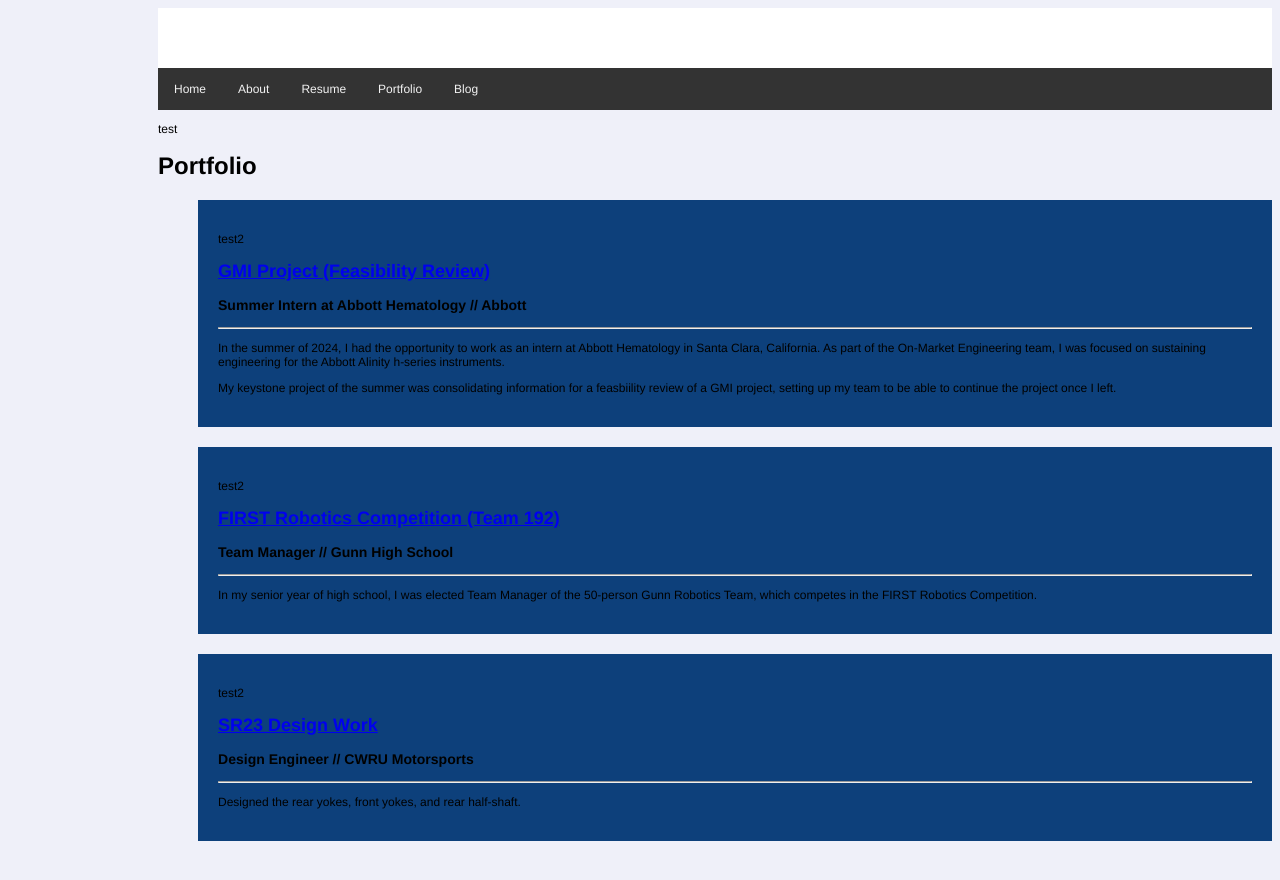
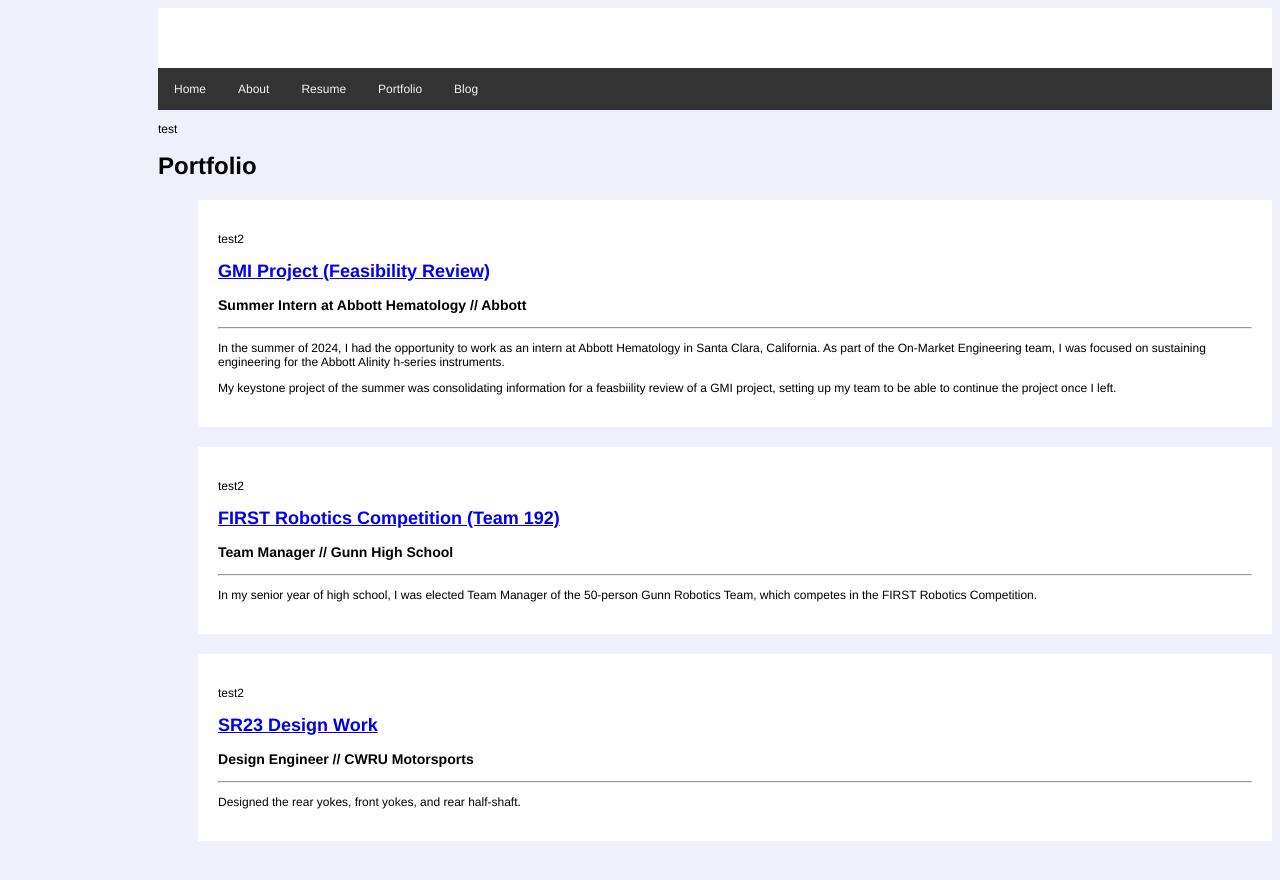
Before and after one commit to lucyttma/lucyttma.github.io, a Jekyll site: the page built from static/portfolio.html, in a window 1280 px wide. Shown: the top 880 px of the page. Built offline with Jekyll 4.4.1, drawn with Linux system fonts in a browser that asks for light colours.

Commit message:
Update main.scss

```diff
--- a/_sass/main.scss
+++ b/_sass/main.scss
@@ -39,14 +39,20 @@ body {
 }
 
 .div-portfolio{
-  background-color: #0d407b;
+  background-color: #ffffff;
   padding: 20px;
   margin-top: 20px;
-  .header {
-    color: #eb2fa6;
-    text-transform:uppercase!important;
+  .h2 {
+    color: #415a77;
     text-align:left;
     font-weight:bold;
     letter-spacing:1px;
   }
+  .h3 {
+    color: #0d1b2a;
+    text-align:left;
+    font-weight:bold;
+    font-style:italic;
+    letter-spacing:1px;
+  }
 }
```
